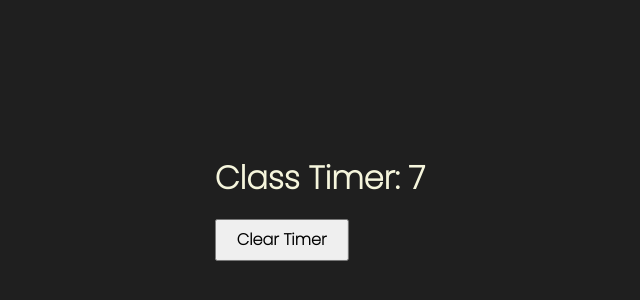
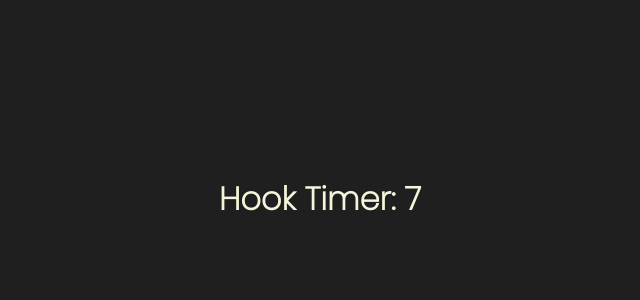
Before and after one commit to renuyarasu/codevolution, a React (Create React App) app: page / in a window 1280 px wide. Shown: the part 200-500 px from the top of the page, without its empty margins (320-960 px from the left). Built offline with nearby package versions, Linux system fonts and the light colour scheme.

Commit message:
useRef: HookTimer

```diff
--- a/src/App.js
+++ b/src/App.js
@@ -1,11 +1,14 @@
 import React from 'react'
 import './App.css';
-import ClassTimer from './components/ClassTimer';
-
-function App() {
+import HookTimer from './components/HookTimer';
+// import ClassTimer from './components/ClassTimer';
+// import InputFocus from './components/InputFocus';
+const App = () => {
   return (
     <div className='App'>
-      <ClassTimer />
+     {/* <InputFocus/>
+     <ClassTimer/>*/}
+     <HookTimer/>
     </div>
   )
 }
--- a/src/components/ClassTimer.js
+++ b/src/components/ClassTimer.js
@@ -4,7 +4,6 @@ export class ClassTimer extends Component {
     interval
     constructor(props) {
         super(props)
-
         this.state = {
             timer: 0
         }
--- /dev/null
+++ b/src/components/HookTimer.js
@@ -0,0 +1,22 @@
+import React, { useEffect, useState } from 'react'
+
+function HookTimer() {
+    const [timer, setTimer] = useState(0)
+
+    useEffect(() => {
+        const interval = setInterval(() => {
+            setTimer(prevTimer => prevTimer + 1)
+        }, 1000)
+        return () => {
+            clearInterval(interval)
+        }
+    }, [])
+
+    return (
+        <div>
+            <h1>Hook Timer: {timer}</h1>
+        </div>
+    )
+}
+
+export default HookTimer
--- /dev/null
+++ b/src/components/InputFocus.js
@@ -0,0 +1,17 @@
+import React, { useEffect, useRef } from 'react'
+
+const InputFocus = () => {
+
+    const inputRef = useRef(null)
+
+    useEffect(() => {
+        inputRef.current.focus()
+    }, [])
+    return (
+        <div>
+            <input type="text" ref={inputRef} />
+        </div>
+    )
+}
+
+export default InputFocus
```
